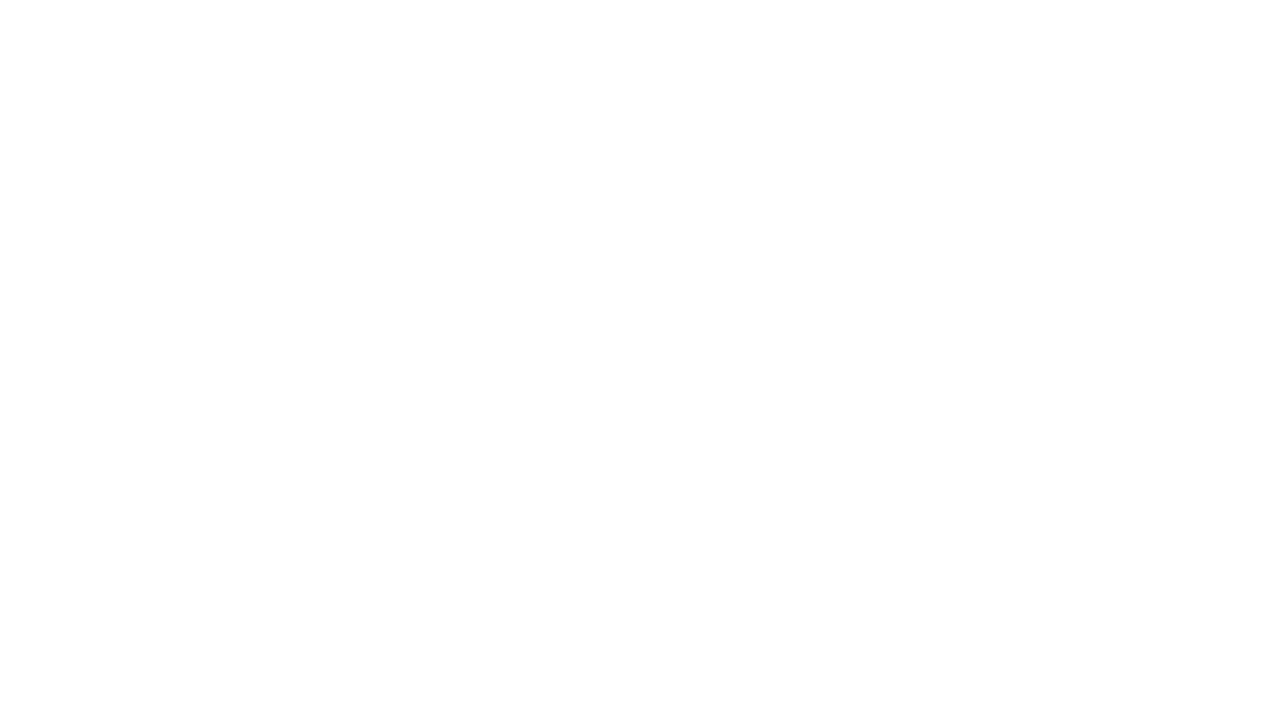
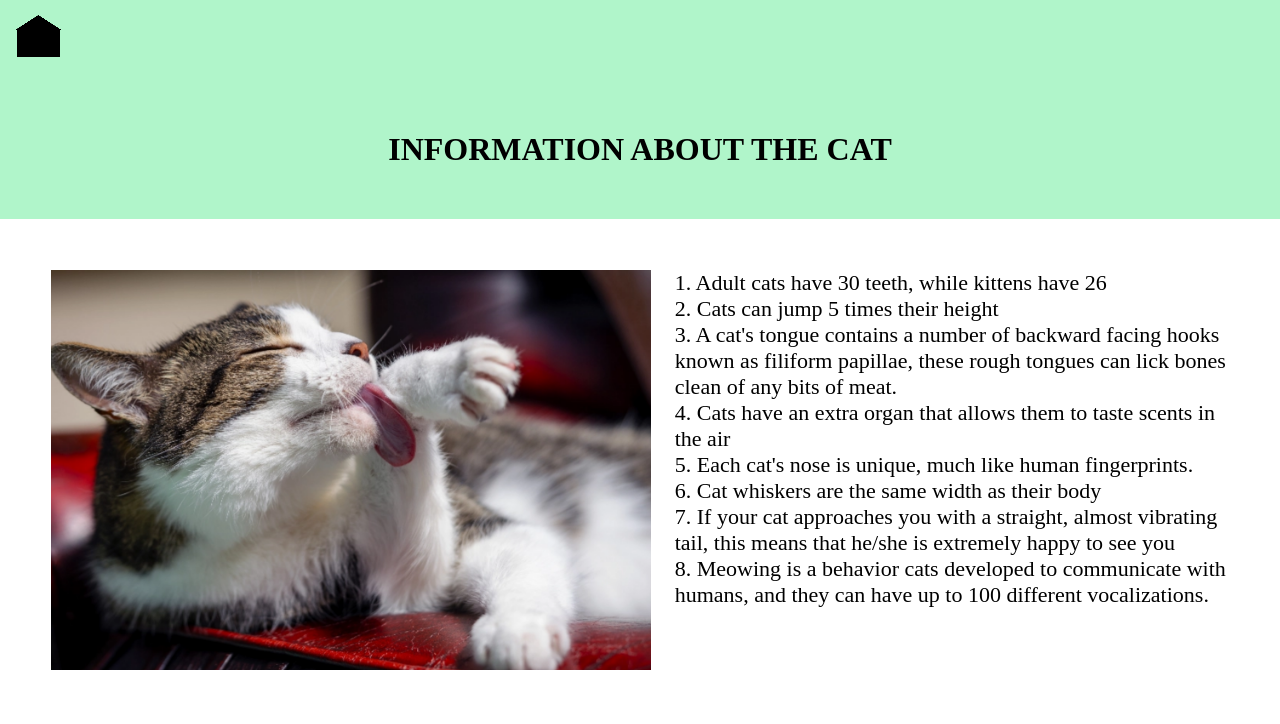
Before and after one commit to Sylintia/Nova.Casserfelt-Projekt3, a plain HTML site: page cat.html in a window 1280 px wide. Drawn offline with Linux system fonts and the light colour scheme.

Commit message:
lade in information och bilder på delsidorna

```diff
--- a/cat.html
+++ b/cat.html
@@ -0,0 +1,38 @@
+<!DOCTYPE html>
+<html lang="en">
+<head>
+    <meta charset="UTF-8">
+    <meta http-equiv="X-UA-Compatible" content="IE=edge">
+    <meta name="viewport" content="width=device-width, initial-scale=1.0">
+    <title>Document</title>
+    <link rel="stylesheet" href="style.css">
+</head>
+<body>
+
+<header>
+    <div class="home">
+        <a href="index.html">
+            <img src="home.png" alt="">
+        </a>
+    </div>
+    <div class="text">
+        <h1>INFORMATION ABOUT THE CAT</h1>
+    </div>
+</header>
+
+    <div class="middleCat">
+        <img src="cat.webp" alt="" height="400">
+        <div class="information">
+            <p>1. Adult cats have 30 teeth, while kittens have 26</p>
+            <p>2. Cats can jump 5 times their height</p>
+            <p>3. A cat's tongue contains a number of backward facing hooks known as filiform papillae, these rough tongues can lick bones clean of any bits of meat.</p>
+            <p>4. Cats have an extra organ that allows them to taste scents in the air</p>
+            <p>5. Each cat's nose is unique, much like human fingerprints.</p>
+            <p>6. Cat whiskers are the same width as their body</p>
+            <p>7. If your cat approaches you with a straight, almost vibrating tail, this means that he/she is extremely happy to see you</p>
+            <p>8. Meowing is a behavior cats developed to communicate with humans, and they can have up to 100 different vocalizations.</p>
+        </div>
+    </div>
+
+</body>
+</html>
--- a/style.css
+++ b/style.css
@@ -6,10 +6,7 @@
 header {
     margin: 0%;
     background-color: rgb(176, 245, 202);
-    padding: 5%;
     color: black;
-    display: flex;
-    justify-content: center;
 }
 
 .middle {
@@ -18,6 +15,27 @@ header {
     padding-top: 4%;
 }
 
-.Cat{
+.home{
+    padding: 1%;
+}
 
+.text {
+    text-align: center;
+    padding: 4%;
 }
+
+.middleCat {
+    display: flex;
+    padding: 4%;
+    font-size: 22px;
+}
+
+.middleDog{
+    display: flex;
+    padding: 4%;
+    font-size: 22px;
+}
+
+.information {
+    padding-left: 2%;
+}
```
Also changed, not shown: dog.html (+38 -0 lines), index.html (+5 -3 lines), home.png (added).
